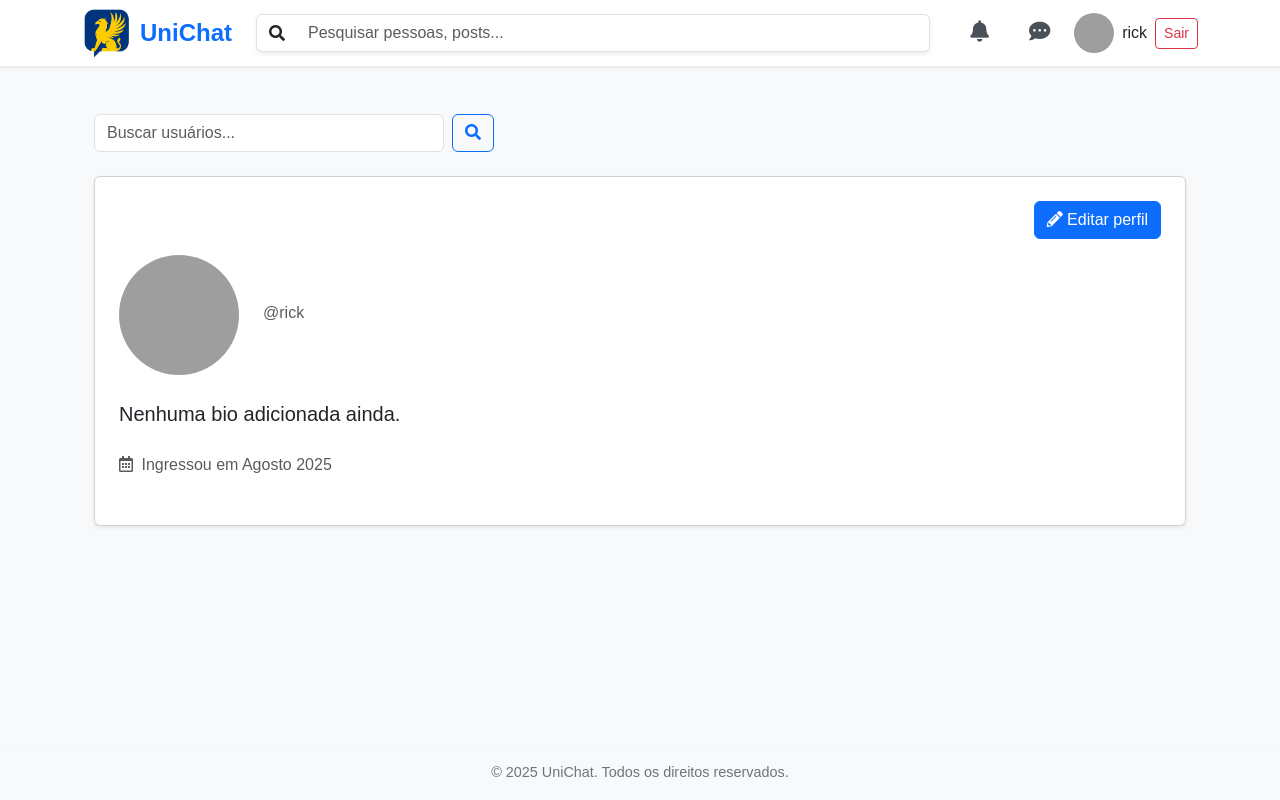
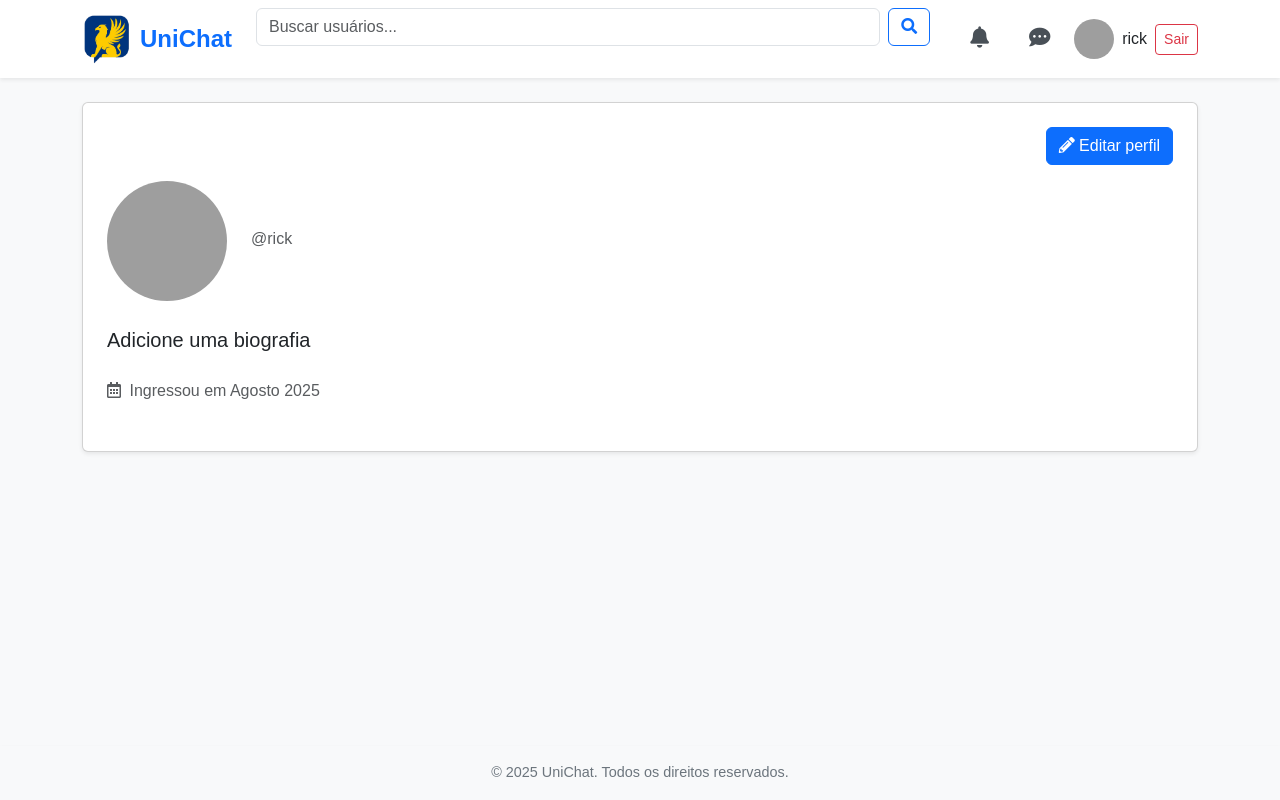
Before and after one commit to spinpar/django_unichat, a Django app: page /profile/ in a window 1280 px wide. Run offline with Django 5.2, Linux system fonts and the light colour scheme; a user stored in the database is signed in; data comes from the database, SQL or seed files in the repository; both versions use the stored data as it was after the commit; grey boxes are pictures that could not be loaded.

Commit message:
MOD: CSS/HTML

```diff
--- a/templates/base.html
+++ b/templates/base.html
@@ -24,12 +24,11 @@
             </div>
 
             <div class="flex-fill mx-4">
-                <form role="search">
-                    <div class="input-group shadow-sm rounded">
-                        <span class="input-group-text bg-white border-end-0"><i class="fas fa-search"></i></span>
-                        <input type="search" class="form-control border-start-0" placeholder="Pesquisar pessoas, posts...">
-                    </div>
-                </form>
+               <!-- Barra de pesquisa de usuários -->
+    <form method="get" action="{% url 'user_search' %}" class="mb-4 d-flex" style="max-width: 800px;">
+        <input type="text" name="q" class="form-control me-2" placeholder="Buscar usuários..." aria-label="Busca usuários">
+        <button type="submit" class="btn btn-outline-primary"><i class="fas fa-search"></i></button>
+    </form>
             </div>
 
             <ul class="nav align-items-center gap-2 mb-0">
--- a/users/templates/users/profile.html
+++ b/users/templates/users/profile.html
@@ -9,13 +9,6 @@
 {% endblock %}
 
 {% block content %}
-<div class="container mt-4">
-    <!-- Barra de pesquisa de usuários -->
-    <form method="get" action="{% url 'user_search' %}" class="mb-4 d-flex" style="max-width: 400px;">
-        <input type="text" name="q" class="form-control me-2" placeholder="Buscar usuários..." aria-label="Buscar usuários">
-        <button type="submit" class="btn btn-outline-primary"><i class="fas fa-search"></i></button>
-    </form>
-
     <div class="card shadow-sm p-4">
         <div class="d-flex justify-content-end mb-3">
             <a href="{% url 'profile_update' %}" class="btn btn-primary">
@@ -41,7 +34,7 @@
             </div>
         </div>
 
-        <p class="lead mb-4">{{ user.profile.bio|default:"Nenhuma bio adicionada ainda." }}</p>
+        <p class="lead mb-4">{{ user.profile.bio|default:"Adicione uma biografia" }}</p>
 
         <ul class="list-unstyled d-flex flex-wrap text-muted">
             {% if user.profile.location %}
```
Also changed, not shown: db.sqlite3.
